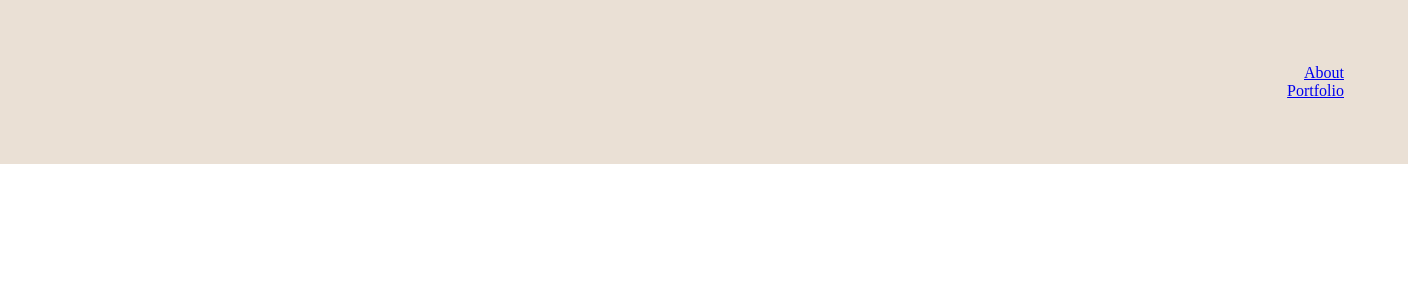
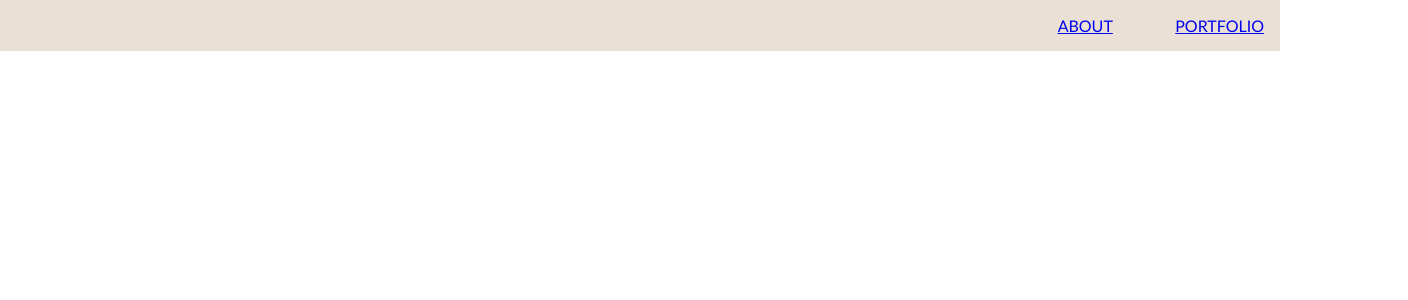
Before and after one commit to aomaits/portfolio-v2, a React (Create React App) app in the folder portfolio/: page / in a window 1280 px wide. Shown: the top 300 px of the page, 1408 px wide, since content can reach past the window. Built offline with nearby package versions, Linux system fonts and the light colour scheme.

Commit message:
new font family for nav bar

```diff
--- a/portfolio/src/components/NavTabs.js
+++ b/portfolio/src/components/NavTabs.js
@@ -14,7 +14,7 @@ function NavTabs({ currentPage, handlePageChange }) {
             // Check to see if the currentPage is `About`, and if so we use the active link class from bootstrap. Otherwise, we set it to a normal nav-link
             className={currentPage === 'About' ? 'nav-link active' : 'nav-link'}
           >
-            About
+            ABOUT
           </a>
         </li>
         <li className="nav-item">
@@ -24,7 +24,7 @@ function NavTabs({ currentPage, handlePageChange }) {
             // Check to see if the currentPage is `Portfolio`, and if so we use the active link class from bootstrap. Otherwise, we set it to a normal nav-link
             className={currentPage === 'Portfolio' ? 'nav-link active' : 'nav-link'}
           >
-            Portfolio
+            PORTFOLIO
           </a>
         </li>
       </ul>
--- a/portfolio/src/components/navTabs.css
+++ b/portfolio/src/components/navTabs.css
@@ -2,13 +2,18 @@
 .nav-tabs {
     background-color: #EAE0D5;
     margin: 0%;
-    padding: 5% 5%;
-    border: none;
-    width: 100%;
-    text-align: right;
+    padding: 1rem;
     list-style-type: none;
+    display: flex;
+    justify-content: flex-end;
+    gap: 5%;
+    font-family:'Gill Sans', 'Gill Sans MT', Calibri, 'Trebuchet MS', sans-serif
 }
 
+.nav-item {
+
+    /* background-color: black; */
+}
     /* DELFT BLUE -- color: #273469
     ALMOND -- color: #EAE0D5;
     KHAKI -- color: #C6AC8F;
```
